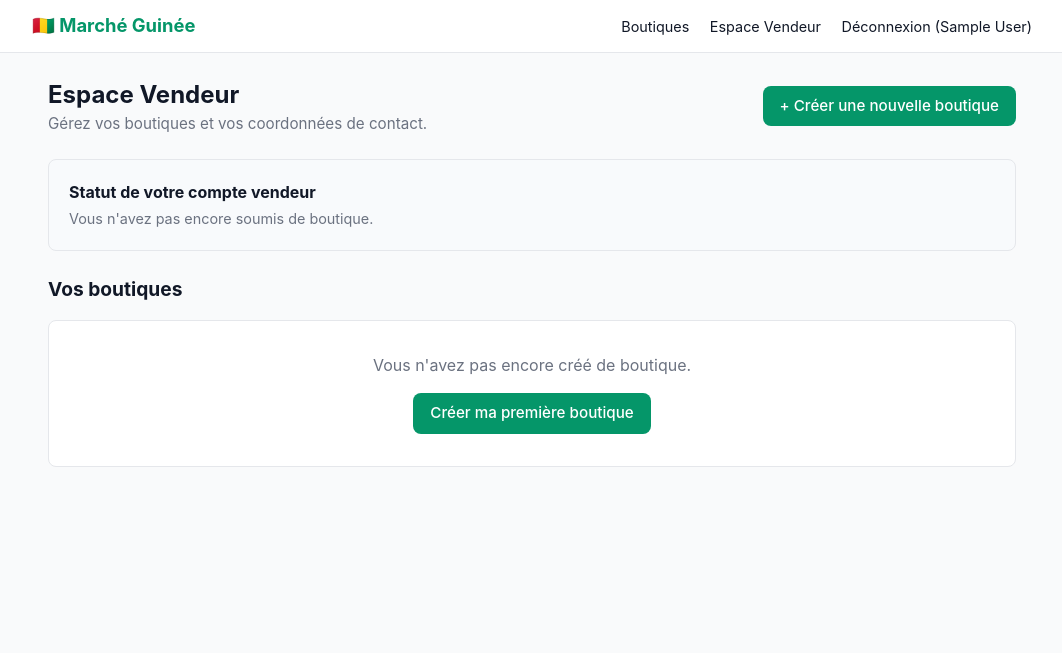
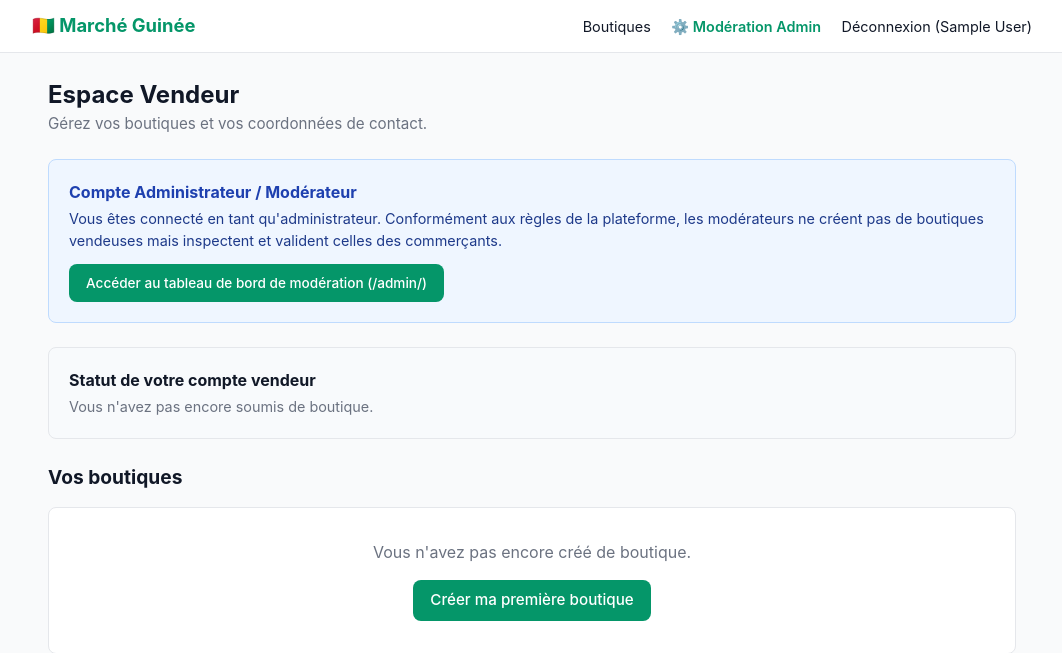
Before and after one commit to Gbilimou22/Marketplace-gn, a Django app: page /boutiques/mon-compte/boutiques/ in a window 1280 px wide. Shown: the top 653 px of the page, without its empty margins (108-1170 px from the left). Run offline with Django 5.2, Linux system fonts and the light colour scheme; the visitor is signed in with stand-in values (Sample User, id 1).

Commit message:
fix: restrict shop creation to non-staff sellers and separate moderator role

```diff
--- a/apps/accounts/services.py
+++ b/apps/accounts/services.py
@@ -1,4 +1,4 @@
-from django.core.exceptions import ValidationError
+from django.core.exceptions import PermissionDenied, ValidationError
 from django.utils import timezone
 
 from apps.accounts.models import SellerProfile, User
@@ -36,7 +36,11 @@ def seller_profile_request(*, user: User) -> SellerProfile:
     """
     Registers a request to become a seller.
     Status starts in PENDING for manual admin validation.
+    Administrators/staff cannot become sellers (strict role separation).
     """
+    if user.is_staff or user.is_superuser:
+        raise PermissionDenied("Les comptes administrateurs sont réservés à la modération et ne peuvent pas créer de profil vendeur.")
+
     if hasattr(user, "seller_profile"):
         profile = user.seller_profile
         if profile.status == SellerProfile.Status.SUSPENDED:
--- a/apps/shops/services.py
+++ b/apps/shops/services.py
@@ -19,7 +19,11 @@ def shop_create(
 ) -> Shop:
     """
     Creates a new shop in DRAFT status for a seller.
+    Administrators/staff cannot own shops (moderator role separation).
     """
+    if owner.user.is_staff or owner.user.is_superuser:
+        raise PermissionDenied("Un administrateur ou modérateur ne peut pas créer ni posséder de boutique.")
+
     if not name.strip():
         raise ValidationError("Le nom de la boutique est obligatoire.")
 
--- a/apps/shops/views.py
+++ b/apps/shops/views.py
@@ -85,11 +85,21 @@ class ShopCreateView(LoginRequiredMixin, CreateView):
     """
     View allowing an authenticated user to register a new shop.
     Automatically initializes SellerProfile if needed.
+    Administrators are strictly moderators and cannot create shops.
     """
 
     model = Shop
     form_class = ShopForm
     template_name = "shops/shop_form.html"
+
+    def dispatch(self, request, *args, **kwargs):
+        if request.user.is_authenticated and (request.user.is_staff or request.user.is_superuser):
+            messages.warning(
+                request,
+                "Votre compte est un compte administrateur / modérateur. Les modérateurs ne peuvent pas créer de boutique vendeuse.",
+            )
+            return redirect("shops:seller_dashboard")
+        return super().dispatch(request, *args, **kwargs)
 
     def form_valid(self, form):
         # Automatically ensure seller profile exists
--- a/templates/base.html
+++ b/templates/base.html
@@ -62,7 +62,11 @@
             <nav class="nav-links">
                 <a href="{% url 'shops:list' %}">Boutiques</a>
                 {% if user.is_authenticated %}
-                    <a href="{% url 'shops:seller_dashboard' %}">Espace Vendeur</a>
+                    {% if user.is_staff %}
+                        <a href="{% url 'admin:index' %}" style="font-weight: 600; color: var(--primary);">⚙️ Modération Admin</a>
+                    {% else %}
+                        <a href="{% url 'shops:seller_dashboard' %}">Espace Vendeur</a>
+                    {% endif %}
                     <a href="{% url 'account_logout' %}">Déconnexion ({{ user.full_name }})</a>
                 {% else %}
                     <a href="{% url 'account_login' %}">Connexion</a>
--- a/templates/shops/dashboard.html
+++ b/templates/shops/dashboard.html
@@ -8,8 +8,20 @@
         <h1 style="font-size: 1.5rem;">Espace Vendeur</h1>
         <p style="color: var(--text-muted); font-size: 0.95rem;">Gérez vos boutiques et vos coordonnées de contact.</p>
     </div>
-    <a href="{% url 'shops:create' %}" class="btn btn-primary">+ Créer une nouvelle boutique</a>
+    {% if not user.is_staff and not user.is_superuser %}
+        <a href="{% url 'shops:create' %}" class="btn btn-primary">+ Créer une nouvelle boutique</a>
+    {% endif %}
 </div>
+
+{% if user.is_staff or user.is_superuser %}
+    <div class="card" style="margin-bottom: 1.5rem; background: #EFF6FF; border: 1px solid #BFDBFE;">
+        <h3 style="font-size: 1rem; color: #1E40AF; margin-bottom: 0.25rem;">Compte Administrateur / Modérateur</h3>
+        <p style="font-size: 0.9rem; color: #1E3A8A; margin-bottom: 0.75rem;">
+            Vous êtes connecté en tant qu'administrateur. Conformément aux règles de la plateforme, les modérateurs ne créent pas de boutiques vendeuses mais inspectent et valident celles des commerçants.
+        </p>
+        <a href="{% url 'admin:index' %}" class="btn btn-primary" style="font-size: 0.85rem;">Accéder au tableau de bord de modération (/admin/)</a>
+    </div>
+{% endif %}
 
 <!-- Statut du compte vendeur -->
 <div class="card" style="margin-bottom: 1.5rem; background: #F8FAFC;">
```
Also changed, not shown: tests/test_shops.py (+10 -0 lines).
